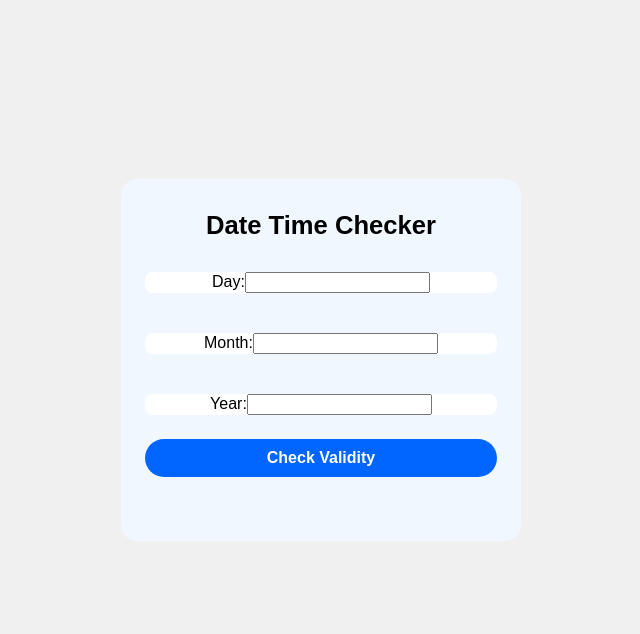
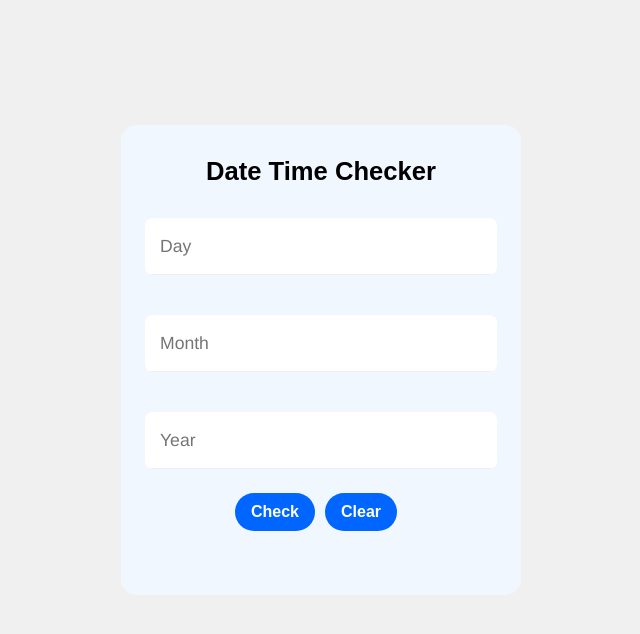
Before and after one commit to NguyenPham004/dateChecker-app, a React (Create React App) app: page / in a window 1280 px wide. Shown: the top 634 px of the page, without its empty margins (319-959 px from the left). Built offline with nearby package versions, Linux system fonts and the light colour scheme.

Commit message:
My changes

```diff
--- a/src/App.css
+++ b/src/App.css
@@ -1,23 +1,4 @@
-/* .alert {
-  padding: 10px;
-  margin-top: 10px;
-  color: #fff;
-  font-weight: bold;
-  border-radius: 5px;
-}
-
-.success {
-  background-color: green;
-}
-
-.error {
-  background-color: red;
-} */
-
-
-
-
- body{
+body{
   margin: 0;
   padding: 0;
   display: flex;
@@ -28,18 +9,20 @@
   font-family: Arial, Helvetica, sans-serif;
 }
 
- .form-box {
+.form-box {
   max-width: 1000px;
   background: #f1f7fe;
   overflow: hidden;
   border-radius: 16px;
-  color: #010101;
+  /* color: #010101; */
   width: 400px;
 }
 
 .form {
   position: relative;
   display: flex;
+  justify-content: space-between;
+  align-items: center;
   flex-direction: column;
   padding: 32px 24px 24px;
   gap: 16px;
@@ -59,7 +42,7 @@
   width: 100%;
 }
 
-.input {
+input {
   background: none;
   border: 0;
   outline: 0;
@@ -101,6 +84,8 @@
   font-weight: 600;
   cursor: pointer;
   transition: background-color .3s ease;
+  margin-right: 10px;
+
 }
 
 .form button:hover {
--- a/src/App.js
+++ b/src/App.js
@@ -48,10 +48,52 @@ function App() {
   const [month, setMonth] = useState('');
   const [year, setYear] = useState('');
   const [isValid, setIsValid] = useState(null);
+  const [errorMessage, setErrorMessage] = useState('');
+  const [showResult, setShowResult] = useState(false);
+  // const [isValidDay, setIsValidDay] = useState(true);
+  // const [isValidMonth, setIsValidMonth] = useState(true);
+  // const [isValidYear, setIsValidYear] = useState(true);
 
   const handleCheckValidity = () => {
+    if (day === '' && month === '' && year === '') {
+      setErrorMessage('Please enter a complete date.')
+      setShowResult(true);
+      return;
+    }
+
+    if (day === '') {
+      setErrorMessage('Please enter a complete day.');
+      setIsValid(false);
+      setShowResult(true);
+      return;
+    }
+
+    if (month === '') {
+      setErrorMessage('Please enter a complete month.');
+      setIsValid(false);
+      setShowResult(true);
+      return;
+    }
+
+    if (year === '') {
+      setErrorMessage('Please enter a complete year.');
+      setIsValid(false);
+      setShowResult(true);
+      return;
+    }
+
     const isValid = isValidDate(parseInt(day), parseInt(month), parseInt(year));
     setIsValid(isValid);
+    setShowResult(true);
+  };
+
+  const handleClear = () => {
+    setDay('');
+    setMonth('');
+    setYear('');
+    setIsValid(null);
+    setShowResult(false);
+    setErrorMessage('');
   };
 
   return (
@@ -59,29 +101,29 @@ function App() {
       <form className='form'>
         <span className='title'>Date Time Checker</span>
         <div className='form-container'>
-          <label>
-            Day:
-            <input type="number" value={day} onChange={(e) => setDay(e.target.value)} />
-          </label><br/>
+            <input type="text" value={day} placeholder='Day' onChange={(e) => setDay(e.target.value)} />
         </div>
 
         <div className='form-container'>
-          <label>
-            Month:
-            <input type="number" value={month} onChange={(e) => setMonth(e.target.value)} />
-          </label><br/>
+            <input type="text" value={month} placeholder='Month' onChange={(e)  => setMonth(e.target.value)} />
         </div>
 
         <div className='form-container'>
-          <label>
-            Year:
-            <input type="number" value={year} onChange={(e) => setYear(e.target.value)} />
-          </label><br/>
+            <input type="text" value={year} placeholder='Year' onChange={(e)  => setYear(e.target.value)} />
         </div>
-        <button onClick={handleCheckValidity} >Check Validity</button>
+        <div>
+          <button type='button' onClick={handleCheckValidity} >Check</button>
+          <button type='button' onClick={handleClear} >Clear</button>
+        </div>
           <div className='form-container'>
-          {isValid !== null && (
+          {/* {showResult && (
             <p>{isValid ? `The date is ${day}/${month}/${year}.` : 'The date is invalid.'}</p>
+          )} */}
+          {showResult && (
+            <p>
+              {isValid ? `The date is ${day}/${month}/${year}.`
+              : errorMessage || 'The date is invalid.'}
+            </p>
           )}
           </div>
       </form>
```
